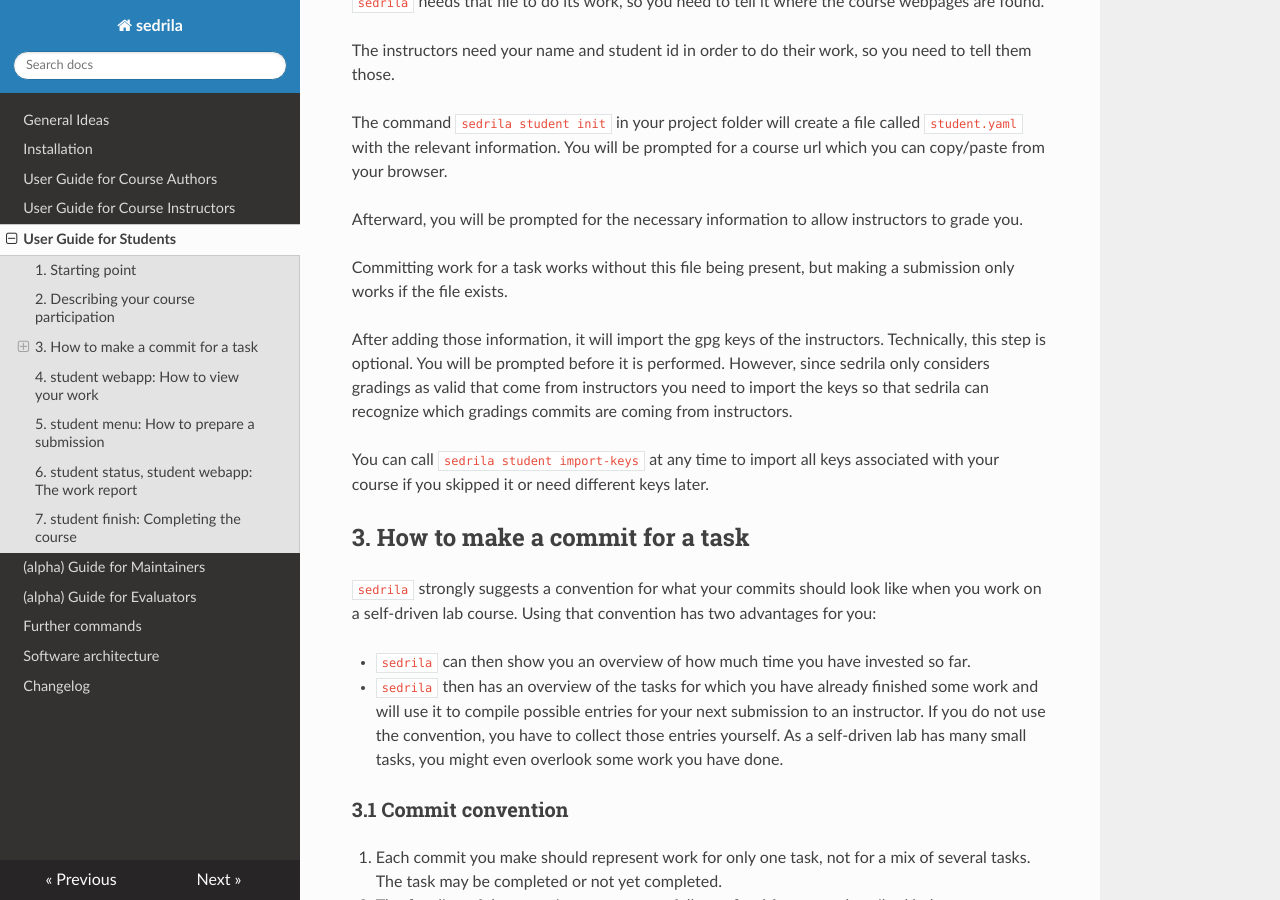
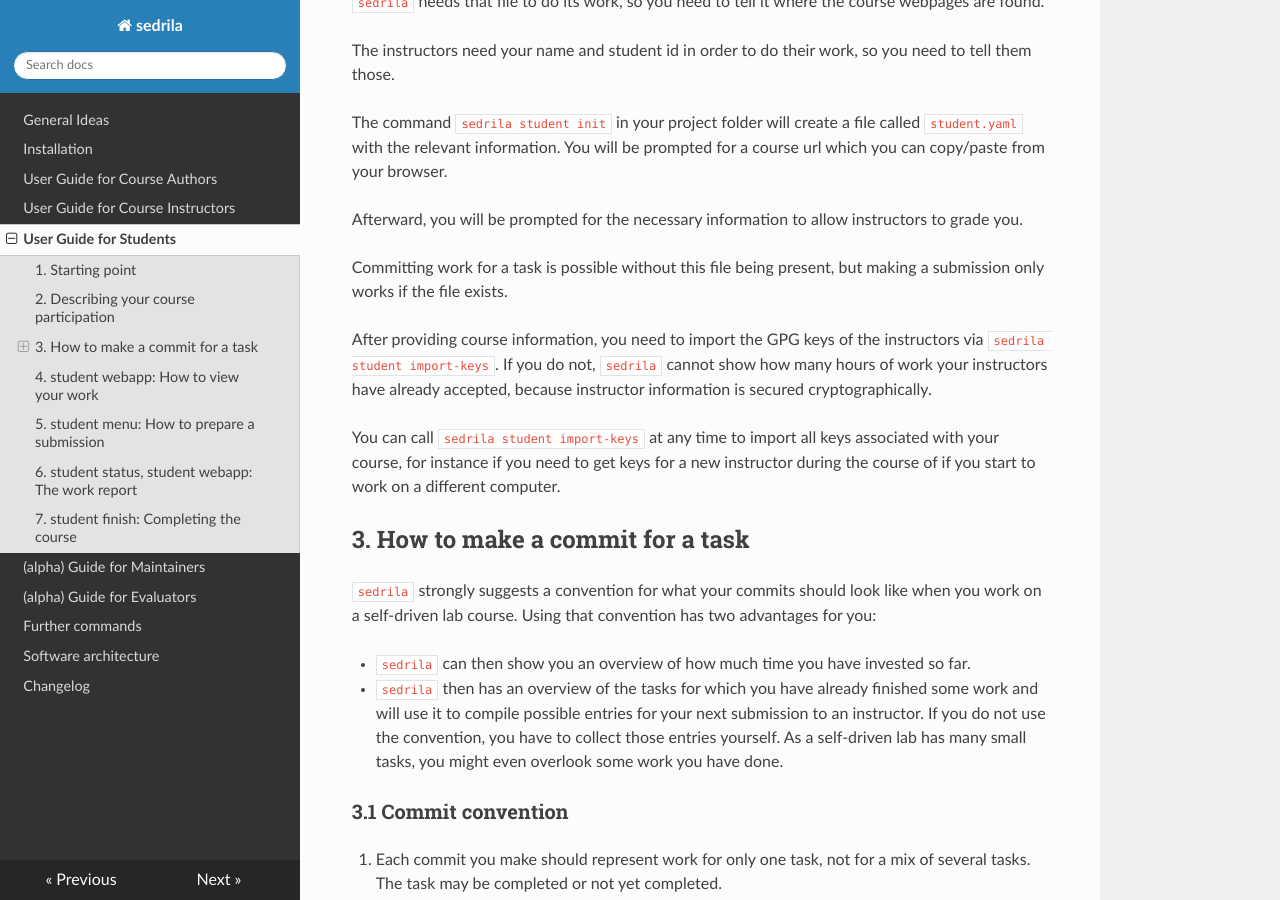
Before and after one commit to fubinf/sedrila, an MkDocs documentation site: the page built from docs/students.md, in a window 1280 px wide and 900 px high, scrolled down 575 px. Built offline with MkDocs 1.6.1, drawn with Linux system fonts in a browser that asks for light colours; nearby versions of some CDN libraries.

Commit message:
students.md: fix outdated description of import-keys step

```diff
--- a/docs/students.md
+++ b/docs/students.md
@@ -34,18 +34,17 @@ browser.
 Afterward, you will be prompted for the necessary information to allow
 instructors to grade you.
 
-Committing work for a task works without this file being present, but
+Committing work for a task is possible without this file being present, but
 making a submission only works if the file exists.
 
-After adding those information, it will import the gpg keys of the instructors.
-Technically, this step is optional. You will be prompted before it is performed.
-However, since sedrila only considers gradings as valid that come from instructors
-you need to import the keys so that sedrila can recognize which gradings commits are
-coming from instructors.
+After providing course information, you need to import the GPG keys of the instructors
+via `sedrila student import-keys`.
+If you do not, `sedrila` cannot show how many hours of work your instructors have already
+accepted, because instructor information is secured cryptographically.
 
 You can call `sedrila student import-keys` at any time to import all keys
-associated with your course if you skipped it or need different keys later.
-
+associated with your course, for instance if you need to get keys for a new instructor
+during the course of if you start to work on a different computer.
 
 
 ## 3. How to make a commit for a task
```
